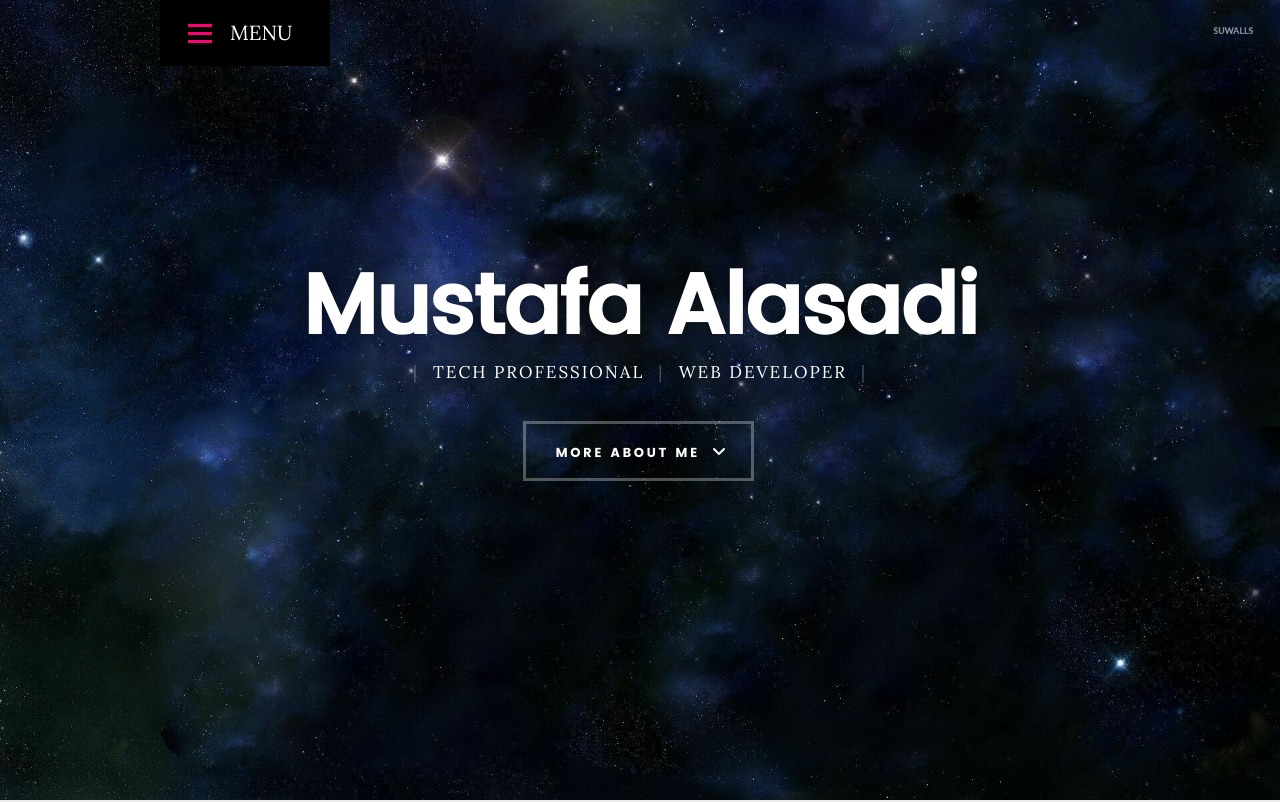
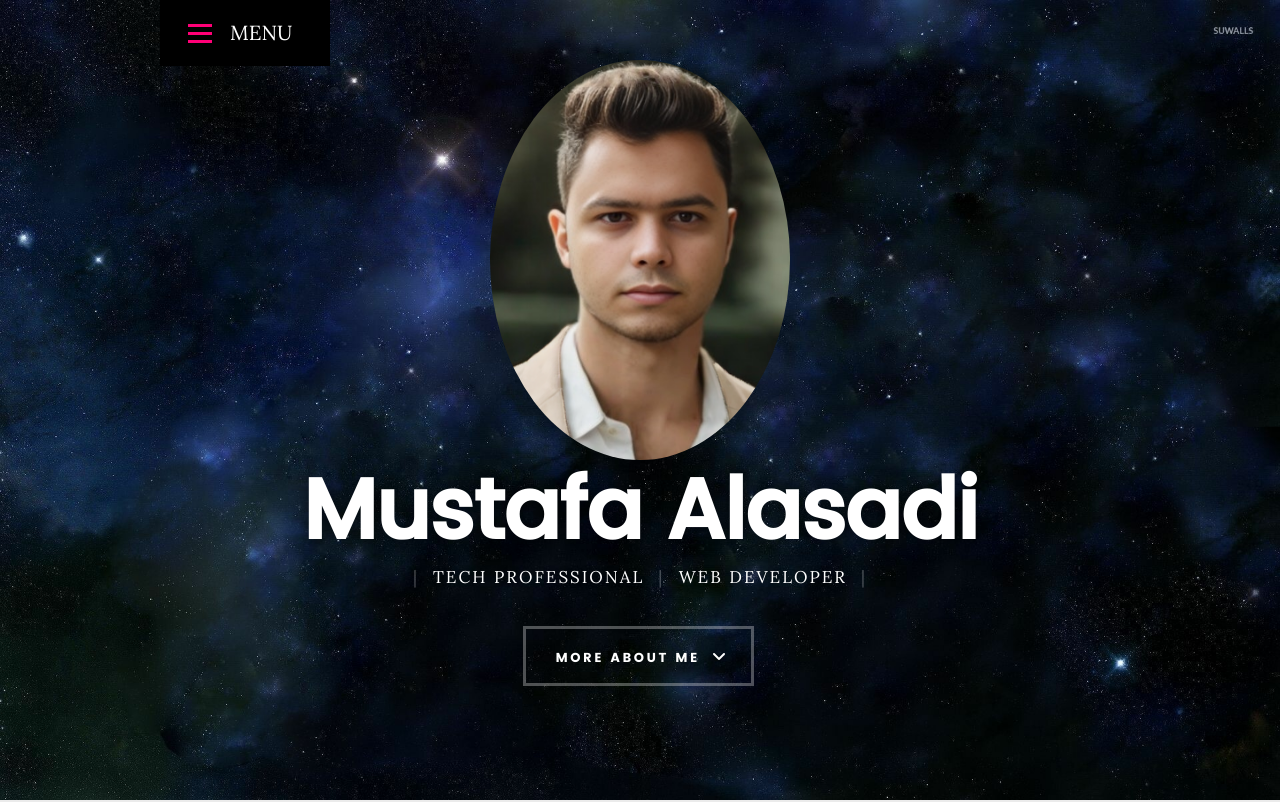
Before and after one commit to m-alasadi5/port2.github.io, a plain HTML site: page index.html in a window 1280 px wide. Shown: the top 802 px of the page. Drawn offline with Linux system fonts and the light colour scheme; files whose address does not match are found by name.

Commit message:
mobidfdfdfdfll

```diff
--- a/index.html
+++ b/index.html
@@ -101,6 +101,8 @@
         <div class="row">
           <div class="col-twelve">
             <!--  <h5>Hello, World.</h5>  -->
+
+            <img src="images/im2.png" alt="Profile Photo" style="width: 300px; height: 400px; border-radius: 50%; object-fit: cover;">
 
             <h1>Mustafa Alasadi</h1>
 
```
